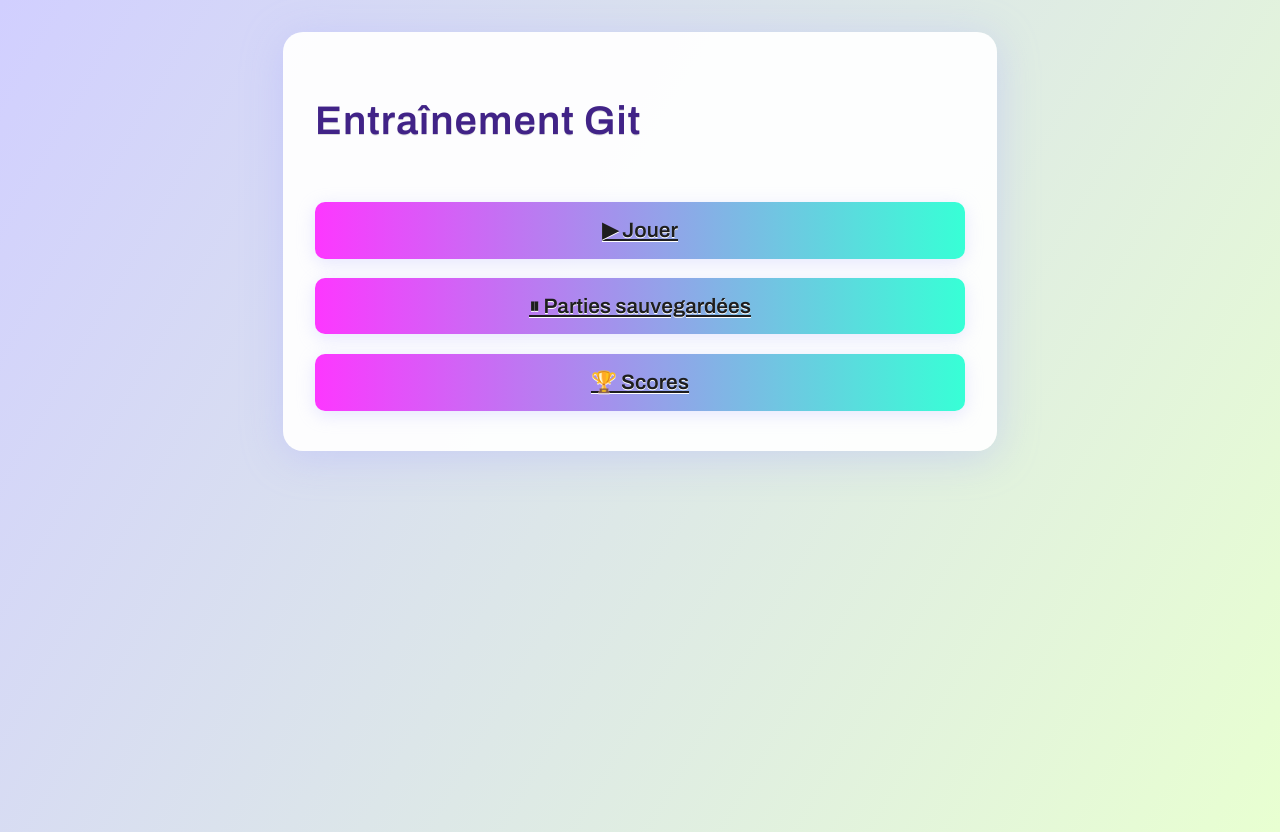
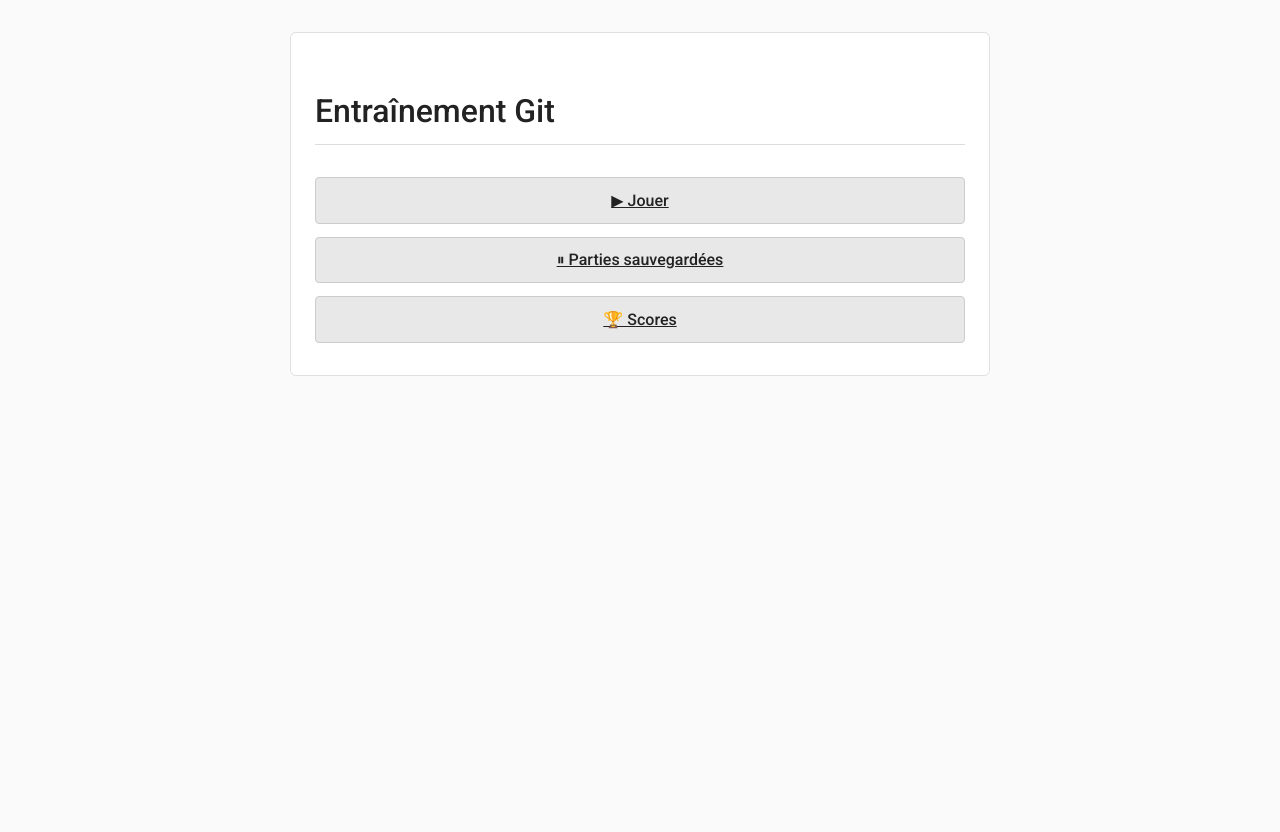
Before and after one commit to tilnede0x1182/projet_d_entrainement_git, a Rails app: page / in a window 1280 px wide. After the commit the page ends 376 px from the top, so only its background shows below. Run offline with Rails 7, Linux system fonts and the light colour scheme.

Commit message:
Changement de style -> plus simple

```diff
--- a/Site_web/pose_questions_on_rails/app/assets/stylesheets/application.css
+++ b/Site_web/pose_questions_on_rails/app/assets/stylesheets/application.css
@@ -1,28 +1,33 @@
 /* ===========================
    🌐 Import de polices
    =========================== */
-@import url('https://fonts.googleapis.com/css2?family=Archivo:wght@600&family=Orbitron:wght@700&display=swap');
+@import url('https://fonts.googleapis.com/css2?family=Roboto:wght@400;500&family=Roboto+Mono:wght@400&display=swap');
 
 /* ===========================
    🖋️ Typographie et fond global
+   Style imprimé : fond blanc, texte sombre, interlignage aéré
    =========================== */
-body, .title {
-    font-family: 'Archivo','Orbitron',Arial,sans-serif;
-}
 body {
-    background: linear-gradient(120deg,#d1cfff 0%,#e8ffd1 100%);
-    margin: 0; padding: 0; min-height: 100vh;
+    background: #fafafa; /* fond très clair */
+    color: #333;          /* texte principal sombre */
+    font-family: 'Roboto', Arial, sans-serif;
+    margin: 0; padding: 0;
+    line-height: 1.6;
 }
 .title {
-    font-size: 2.5em; letter-spacing: 1px; color: #412387;
-    text-shadow: 0 2px 12px #fff,0 1px 0 #ccc;
-    margin-bottom: 1.5em;
+    font-family: 'Roboto', Arial, sans-serif;
+    font-size: 2em;
+    font-weight: 500;
+    color: #222;
+    margin-bottom: 1em;
+    border-bottom: 1px solid #ddd; /* séparation discrète */
+    padding-bottom: 0.2em;
 }
 
 /* ===========================
    📦 Conteneurs & cartes
+   Style épuré : fond blanc, bord gris clair, coins légèrement arrondis
    =========================== */
-/* Regroupement des cartes (menus, notions, exercices, questions, résultats, sauvegardes, scores) */
 .main-menu,
 .notions-list,
 .exercice-card,
@@ -30,21 +35,12 @@
 .resultat-card,
 .sauvegardes-list,
 .scores-list {
-    max-width: 650px; margin: 2em auto;
-    background: rgba(255,255,255,.95); /* nuance blanche semi-transparente */
-    border-radius: 20px;
-    padding: 2.5em 2em; /* espace interne uniforme */
-    box-shadow: 0 6px 40px #adaeff66;
-}
-/* Ajustement spécifique pour les cartes "question", "résultat" (ombre plus légère) */
-.question-card,
-.resultat-card,
-.sauvegardes-list,
-.scores-list {
-    box-shadow: 0 4px 24px #adaeff77;
-    max-width: 650px; /* pour harmoniser avec groupement précédent */
-    margin: 2em auto; /* marge verticale */
-    padding: 2em 2em 2.5em;
+    max-width: 650px;
+    margin: 2em auto;
+    background: #fff;
+    border: 1px solid #e0e0e0;
+    border-radius: 6px;
+    padding: 2em 1.5em;
 }
 
 /* ===========================
@@ -52,93 +48,164 @@
    =========================== */
 .menu-btns,
 .notions-list ul {
-    display: flex; flex-direction: column; gap: 1.2em;
+    display: flex;
+    flex-direction: column;
+    gap: 0.8em;
 }
-.choix-list { margin-bottom: 1.2em; }
-.choix-item { margin-bottom: .5em; }
+.choix-list {
+    margin-bottom: 1em;
+}
+.choix-item {
+    margin-bottom: 0.5em;
+}
 .sauvegardes-list ul {
-    list-style: none; padding: 0;
+    list-style: none;
+    padding: 0;
 }
 
 /* ===========================
    🔘 Boutons principaux
+   Style académique : fond gris clair, bord fin, transition douce
    =========================== */
 .btn-main {
-    font-size: 1.3em; padding: .8em 1.5em;
-    background: linear-gradient(90deg,#fd37ff 0%,#37ffd6 100%);
-    border: none; border-radius: 10px; color: #1e1e1e; font-weight: bold;
-    cursor: pointer; transition: transform .1s, box-shadow .1s;
-    box-shadow: 0 4px 18px #b6b7ff55; text-shadow: 0 1px 0 #fff;
+    font-size: 1em;
+    padding: 0.6em 1.2em;
+    background: #e8e8e8;
+    border: 1px solid #ccc;
+    border-radius: 4px;
+    color: #222;
+    font-weight: 500;
+    cursor: pointer;
+    transition: background 0.15s, border-color 0.15s;
     text-align: center;
 }
 .btn-main:hover {
-    transform: scale(1.05);
-    background: linear-gradient(90deg,#37ffd6 0%,#fd37ff 100%);
+    background: #ddd;
+    border-color: #bbb;
 }
 
 /* ===========================
    📑 Cartes "notion"
+   Style sobre : liste simplifiée, séparateurs discrets
    =========================== */
 .notion-card {
-    display: flex; justify-content: space-between; align-items: center;
-    margin-bottom: 1em; padding: 1em;
-    border-bottom: 1px solid #b6b7ff66;
+    display: flex;
+    justify-content: space-between;
+    align-items: center;
+    margin-bottom: 1em;
+    padding: 0.8em 0;
+    border-bottom: 1px solid #eee;
 }
 .notion-title {
-    font-size: 1.1em; font-weight: bold; color: #26269c;
+    font-size: 1em;
+    font-weight: 500;
+    color: #222;
 }
 .notion-niveau {
-    background: #fd37ff44; border-radius: 5px;
-    padding: 2px 8px; font-size: .9em; margin-left: .6em;
+    background: #f0f0f0;
+    border-radius: 4px;
+    padding: 2px 6px;
+    font-size: 0.85em;
+    color: #555;
 }
-.notion-nbex { color: #37b8ff; margin-left: .7em; }
+.notion-nbex {
+    color: #007acc;
+    margin-left: 0.5em;
+}
 
 /* ===========================
    ✍️ Texte "mini-court"
    =========================== */
 .mini-court {
-    font-size: 1.15em; color: #1a3d2e; margin-bottom: 1.5em;
+    font-size: 1em;
+    color: #444;
+    margin-bottom: 1.2em;
 }
 
 /* ===========================
    📖 Bloc "situation"
    =========================== */
 .situation-block {
-    background: #f7e8ff55; border-radius: 10px;
-    padding: 1em; margin-bottom: 1em;
+    background: #fdfdfd;
+    border: 1px solid #eee;
+    border-radius: 6px;
+    padding: 1em;
+    margin-bottom: 1em;
 }
-.situation { font-size: 1em; color: #7a2dd0; }
+.situation {
+    font-size: 0.95em;
+    color: #555;
+}
 
 /* ===========================
    🏆 Tableau des scores
+   Style de tableau académique : bord fin, fond clair
    =========================== */
 .scores-list table {
-    width: 100%; margin: 2em 0 1em; border-collapse: collapse;
-    background: #fffefa; border-radius: 10px; overflow: hidden;
-    box-shadow: 0 2px 10px #e2e0e0;
+    width: 100%;
+    margin: 1.5em 0 1em;
+    border-collapse: collapse;
+    background: #fff;
 }
 .scores-list th,
 .scores-list td {
-    border-bottom: 1px solid #c7e2ff; padding: 1em .5em;
+    border-bottom: 1px solid #eee;
+    padding: 0.8em 0.5em;
+    text-align: left;
+    font-size: 0.95em;
 }
-.scores-list th { background: #e0d9ff; color: #2d237e; }
-.scores-list tr:last-child td { border-bottom: none; }
+.scores-list th {
+    background: #f5f5f5;
+    color: #222;
+    font-weight: 500;
+}
+.scores-list tr:last-child td {
+    border-bottom: none;
+}
 
 /* ===========================
    💾 Liste des sauvegardes
    =========================== */
 .sauvegardes-list li {
-    display: flex; align-items: center;
-    justify-content: space-between; margin-bottom: 1.1em;
-    background: #e8f7ffcc; padding: 1em; border-radius: 12px;
+    display: flex;
+    align-items: center;
+    justify-content: space-between;
+    margin-bottom: 0.8em;
+    background: #fff;
+    border: 1px solid #eee;
+    padding: 0.8em;
+    border-radius: 6px;
 }
-.sauvegardes-list span { margin-right: 1.2em; }
+.sauvegardes-list span {
+    margin-right: 1em;
+    color: #333;
+}
 
 /* ===========================
    🎨 Correction & résultats
+   Mise en évidence subtile sans rupture visuelle
    =========================== */
 .resultat-card .correction-item {
-    margin: 1.5em 0 2em; padding: 1em 1em .5em;
-    border-left: 5px solid #9a4cff; background: #f9f6ff;
-    border-radius: 10px;
+    margin: 1.2em 0 1.5em;
+    padding: 0.8em;
+    border-left: 4px solid #007acc;
+    background: #f9f9f9;
+    border-radius: 4px;
+    font-size: 0.95em;
+    color: #333;
 }
+
+/* ===========================
+   🖥️ Code (pour rendus type "Code Academy")
+   Utilisation de police monospace pour les blocs de code
+   =========================== */
+pre, code {
+    font-family: 'Roboto Mono', monospace;
+    background: #f5f5f5;
+    border: 1px solid #e5e5e5;
+    border-radius: 4px;
+    padding: 0.5em;
+    overflow-x: auto;
+    font-size: 0.9em;
+    line-height: 1.4;
+}
```
